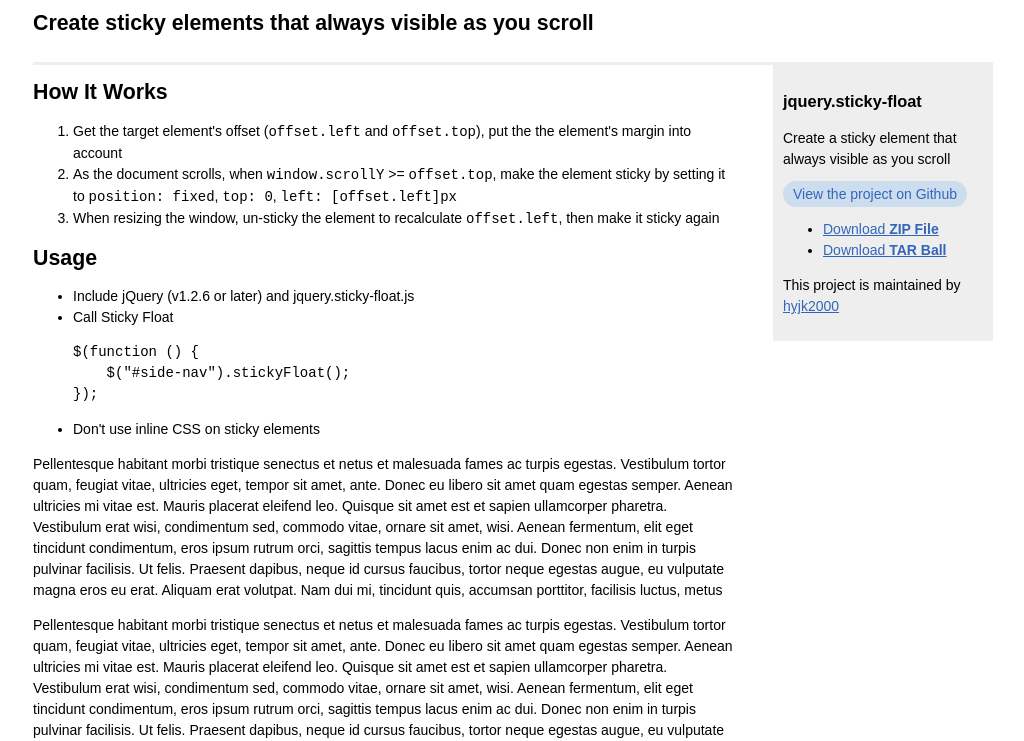
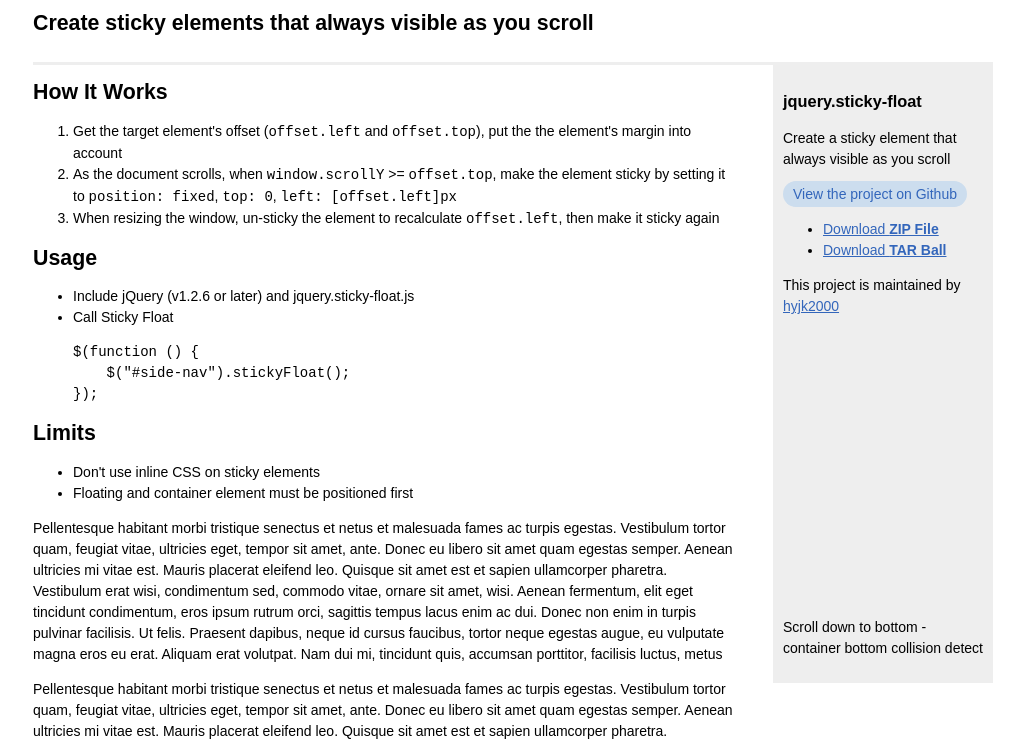
Before and after one commit to hyjk2000/jquery.sticky-float, a plain HTML site: page index.html in a window 1280 px wide. Shown: the part 61-802 px from the top of the page, without its empty margins (127-1151 px from the left). Drawn offline with nearby package versions, Linux system fonts and the light colour scheme.

Commit message:
revised for new feature

```diff
--- a/index.html
+++ b/index.html
@@ -8,6 +8,7 @@ body {
   font: 10.5pt/150% Arial, Helvetica, sans-serif;
   width: 960px;
   margin: 0 auto;
+  padding-bottom: 600px;
 }
 h1 { font-size: 24pt }
 h2 { font-size: 16pt }
@@ -18,11 +19,13 @@ header {
   border-bottom: 3px solid #EEE;
 }
 article {
+  position: relative;
   float: left;
   width: 700px;
 }
 aside {
-	float: right;
+  position: absolute;
+  right: -260px;
   width: 200px;
   padding: 10px;
   background: #EEE;
@@ -64,6 +67,19 @@ footer {
 </header>
 
 <article>
+
+  <aside>
+    <h3>jquery.sticky-float</h3>
+    <p>Create a sticky element that always visible as you scroll</p>
+    <p id="download"><a href="https://github.com/hyjk2000/jquery.sticky-float">View the project on Github</a></p>
+    <ul>
+      <li><a href="https://github.com/hyjk2000/jquery.sticky-float/zipball/master">Download <strong>ZIP File</strong></a></li>
+      <li><a href="https://github.com/hyjk2000/jquery.sticky-float/tarball/master">Download <strong>TAR Ball</strong></a></li>
+    </ul>
+    <p>This project is maintained by <a href="https://github.com/hyjk2000">hyjk2000</a></p>
+    <p style="margin-top:300px">Scroll down to bottom - container bottom collision detect</p>
+  </aside>
+
   <h2>How It Works</h2>
 
   <ol>
@@ -84,8 +100,11 @@ footer {
     </li>
   </ul>
 
+  <h2>Limits</h2>
+
   <ul>
     <li>Don't use inline CSS on sticky elements</li>
+    <li>Floating and container element must be positioned first</li>
   </ul>
 
   <p>Pellentesque habitant morbi tristique senectus et netus et malesuada fames ac turpis egestas. Vestibulum tortor quam, feugiat vitae, ultricies eget, tempor sit amet, ante. Donec eu libero sit amet quam egestas semper. Aenean ultricies mi vitae est. Mauris placerat eleifend leo. Quisque sit amet est et sapien ullamcorper pharetra. Vestibulum erat wisi, condimentum sed, commodo vitae, ornare sit amet, wisi. Aenean fermentum, elit eget tincidunt condimentum, eros ipsum rutrum orci, sagittis tempus lacus enim ac dui. Donec non enim in turpis pulvinar facilisis. Ut felis. Praesent dapibus, neque id cursus faucibus, tortor neque egestas augue, eu vulputate magna eros eu erat. Aliquam erat volutpat. Nam dui mi, tincidunt quis, accumsan porttitor, facilisis luctus, metus</p>
@@ -115,17 +134,6 @@ footer {
   </ul>
 </article>
 
-<aside>
-  <h3>jquery.sticky-float</h3>
-  <p>Create a sticky element that always visible as you scroll</p>
-  <p id="download"><a href="https://github.com/hyjk2000/jquery.sticky-float">View the project on Github</a></p>
-  <ul>
-    <li><a href="https://github.com/hyjk2000/jquery.sticky-float/zipball/master">Download <strong>ZIP File</strong></a></li>
-    <li><a href="https://github.com/hyjk2000/jquery.sticky-float/tarball/master">Download <strong>TAR Ball</strong></a></li>
-  </ul>
-  <p>This project is maintained by <a href="https://github.com/hyjk2000">hyjk2000</a></p>
-</aside>
-
 <div class="clrflt"></div>
 
 <footer>
@@ -133,7 +141,7 @@ footer {
 </footer>
 
 <script type="text/javascript" src="//code.jquery.com/jquery-2.1.1.min.js"></script>
-<script type="text/javascript" src="jquery.sticky-float.js"></script>
+<script type="text/javascript" src="//github.com/hyjk2000/jquery.sticky-float/raw/master/jquery.sticky-float.js"></script>
 <script>$("aside").stickyFloat();</script>
 </body>
 </html>
```
Lines whose indentation alone changed are shown as unchanged.
